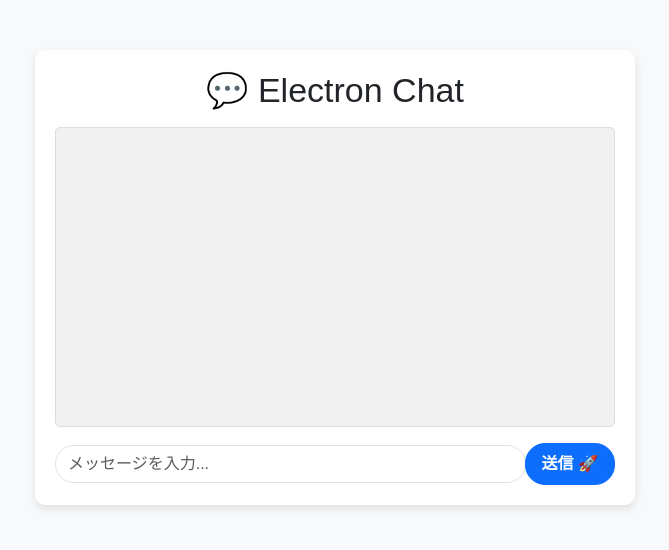
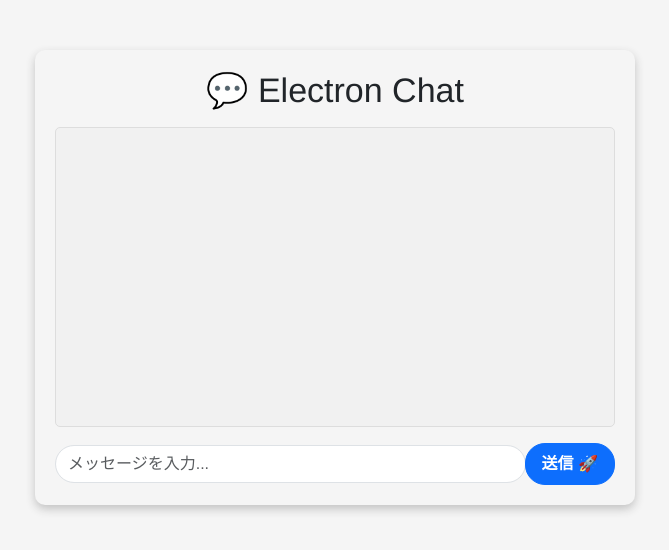
Before and after one commit to yue4521/nodeJS_App, an Electron app: page index.html in a window 800 px wide. Shown: the whole page, without its empty margins (65-734 px from the left). Drawn offline with nearby package versions, Linux system fonts and the light colour scheme; no server answers.

Commit message:
change css design

```diff
--- a/style.css
+++ b/style.css
@@ -1,15 +1,15 @@
 body {
-    background-color: #f8f9fa;
-    font-family: 'Arial', sans-serif;
+    background-color: #f5f5f5;
+    font-family: 'Helvetica Neue', Helvetica, Arial, sans-serif;
 }
 
 .chat-container {
     max-width: 600px;
     margin: 50px auto;
-    background: #ffffff;
+    background: #f5f5f5;
     padding: 20px;
     border-radius: 10px;
-    box-shadow: 0px 4px 10px rgba(0, 0, 0, 0.1);
+    box-shadow: 0px 4px 10px #c2c2c2;
 }
 
 .chat-box {
@@ -22,7 +22,7 @@ body {
 }
 
 .chat-box p {
-    background: #007bff;
+    background: #1e3a8a;
     color: white;
     padding: 8px 12px;
     border-radius: 20px;
@@ -31,7 +31,7 @@ body {
 }
 
 .chat-box p:nth-child(odd) {
-    background: #28a745;
+    background: #14532D;
     align-self: flex-end;
 }
 
```
